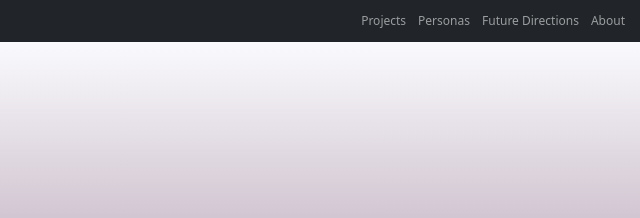
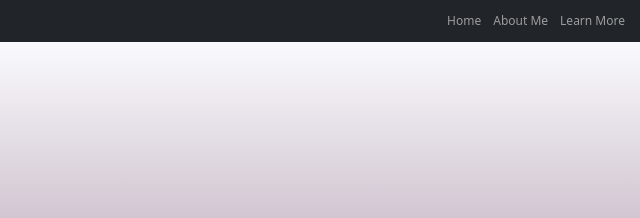
Before and after one commit to tragicPanda10/Personas-and-Storyboarding, a website: page index.html in a window 1280 px wide. Shown: the top 218 px of the page, 640-1280 px from the left. Drawn offline with nearby package versions, Linux system fonts and the light colour scheme.

Commit message:
Add files via upload

```diff
--- a/index.html
+++ b/index.html
@@ -13,13 +13,12 @@
 
 <nav class="navbar navbar-dark navbar-expand-sm bg-dark">
     <div class="container-fluid">
-        <a class="navbar-brand" href="#">TragicPanda10</a>
+        <a class="navbar-brand" href="https://tragicpanda10.github.io/finale/">TragicPanda10</a>
         <div class="collapse navbar-collapse">
             <ul class="navbar-nav ms-auto">
-                <li class="navbar-item"><a href="#" class="nav-link">Projects</a></li>
-                <li class="navbar-item"><a href="#" class="nav-link">Personas</a></li>
-                <li class="navbar-item"><a href="#" class="nav-link">Future Directions</a></li>
-                <li class="navbar-item"><a href="#" class="nav-link">About</a></li>
+                <li class="navbar-item"><a href="https://tragicpanda10.github.io/finale/" class="nav-link">Home</a></li>
+                <li class="navbar-item"><a href="#" class="nav-link">About Me</a></li>
+                <li class="navbar-item"><a href="#" class="nav-link">Learn More</a></li>
             </ul>
         </div>
     </div>
```
